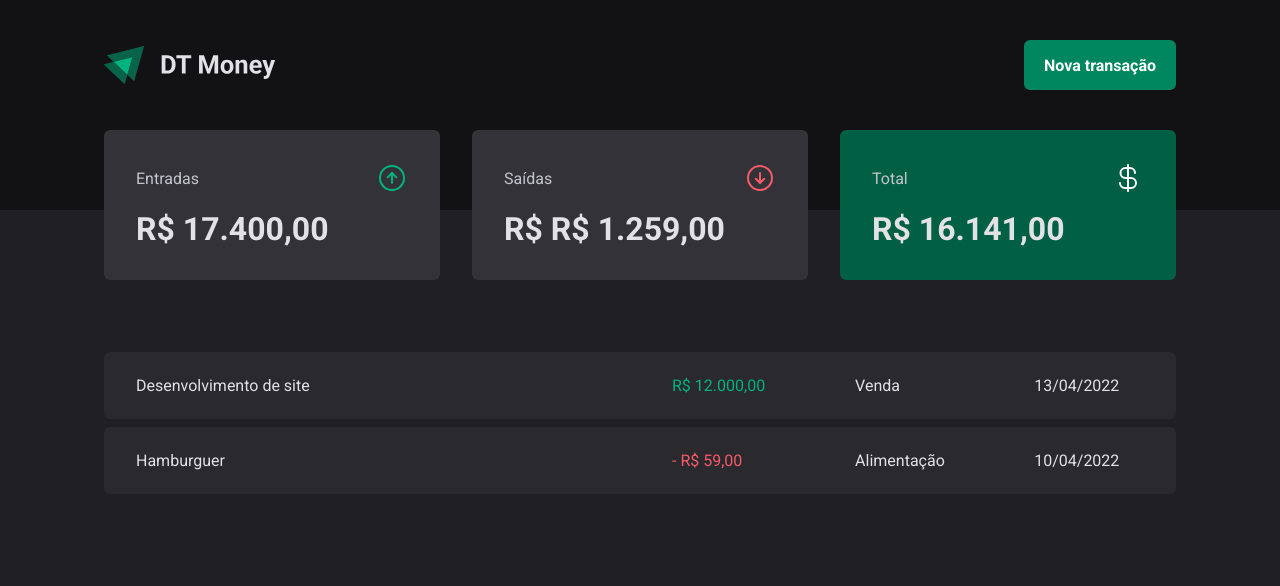
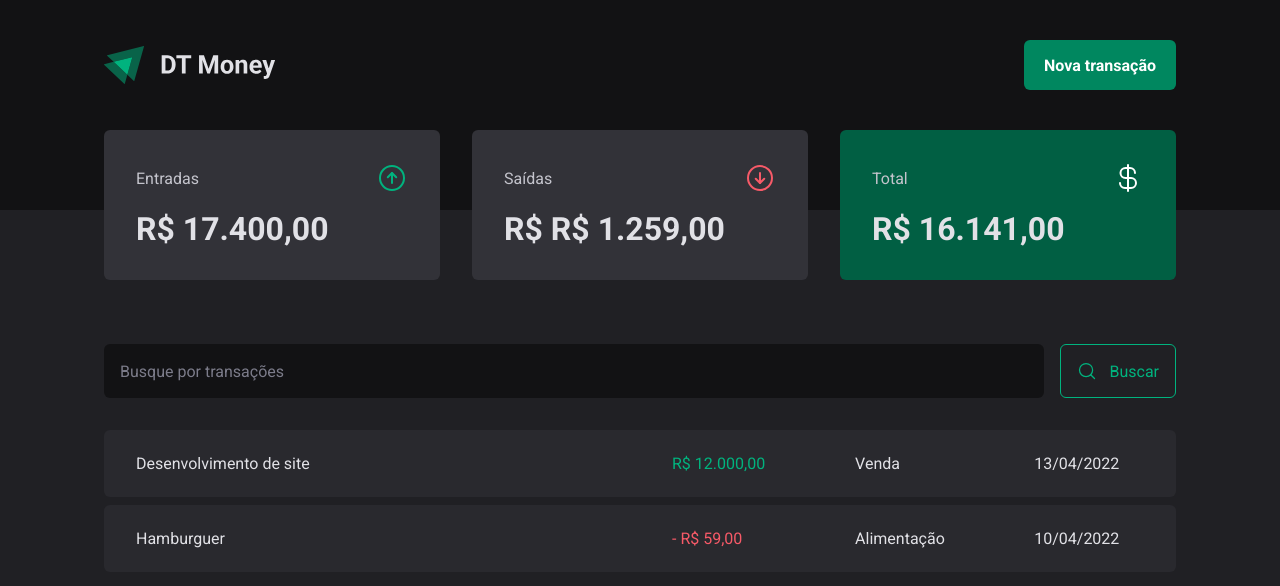
Before and after one commit to WigorCosta21/DT-Money, a React (Vite) app: page / in a window 1280 px wide. Shown: the top 586 px of the page. Built offline with nearby package versions, Linux system fonts and the light colour scheme.

Commit message:
feat: create search form component

```diff
--- /dev/null
+++ b/src/pages/Transactions/components/index.tsx
@@ -0,0 +1,15 @@
+import { MagnifyingGlass } from "phosphor-react";
+import * as S from "./styles";
+
+export const SearchForm = () => {
+  return (
+    <S.SearchFormContainer>
+      <input type="text" placeholder="Busque por transações" />
+
+      <button type="submit">
+        <MagnifyingGlass size={20} />
+        Buscar
+      </button>
+    </S.SearchFormContainer>
+  );
+};
--- /dev/null
+++ b/src/pages/Transactions/components/styles.ts
@@ -0,0 +1,38 @@
+import styled from "styled-components";
+
+export const SearchFormContainer = styled.form`
+  display: flex;
+  gap: 1rem;
+
+  input {
+    flex: 1;
+    border-radius: 6px;
+    border: 0;
+    background: ${(props) => props.theme["gray-900"]};
+    color: ${(props) => props.theme["gray-300"]};
+    padding: 1rem;
+
+    &::placeholder {
+      color: ${(props) => props.theme["gray-500"]};
+    }
+  }
+
+  button {
+    display: flex;
+    align-items: center;
+    gap: 0.75rem;
+    border: 0;
+    padding: 1rem;
+    background: transparent;
+    border: 1px solid ${(props) => props.theme["green-300"]};
+    color: ${(props) => props.theme["green-300"]};
+    border-radius: 6px;
+
+    &:hover {
+      background: ${(props) => props.theme["green-500"]};
+      border-color: ${(props) => props.theme["green-500"]};
+      color: ${(props) => props.theme.white};
+      transition: background-color 0.2s, color 0.2s, border-color 0.2s;
+    }
+  }
+`;
--- a/src/pages/Transactions/index.tsx
+++ b/src/pages/Transactions/index.tsx
@@ -1,5 +1,6 @@
 import { Header } from "../../components/Header";
 import { Summary } from "../../components/Summary";
+import { SearchForm } from "./components";
 
 import * as S from "./styles";
 
@@ -10,6 +11,8 @@
       <Summary />
 
       <S.TransactionContainer>
+        <SearchForm />
+
         <S.TransactionTable>
           <tbody>
             <tr>
```
